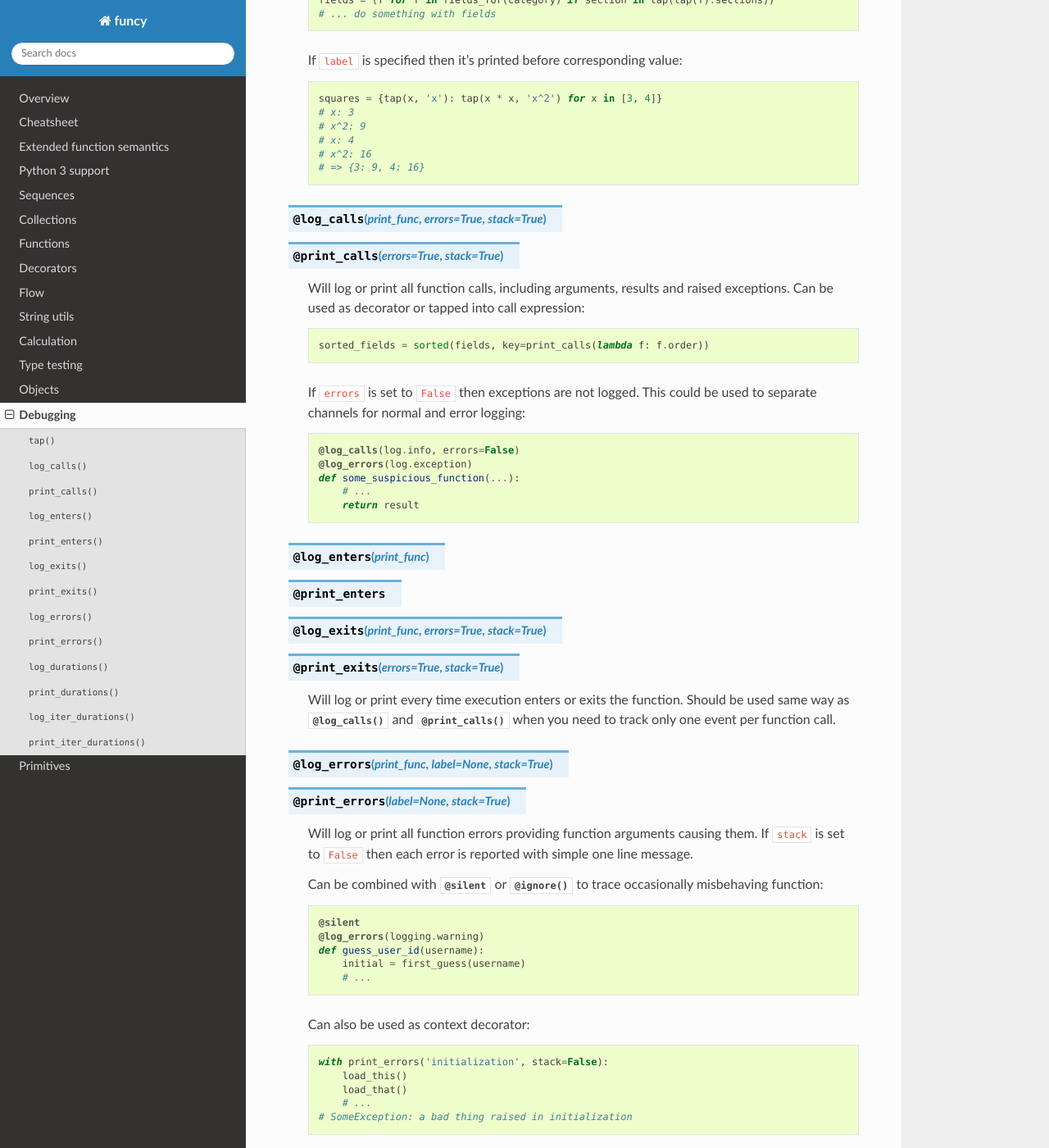
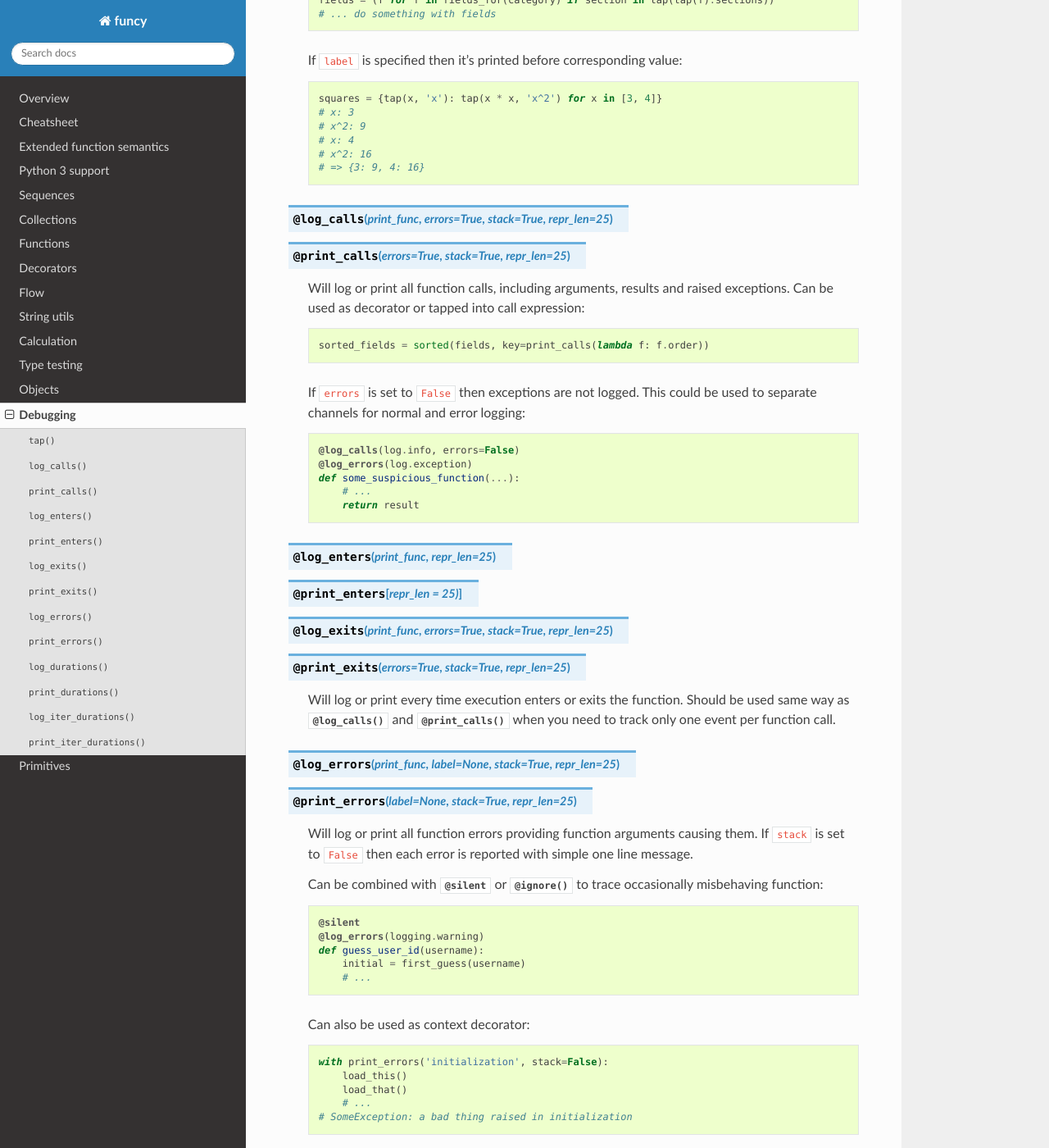
Before and after one commit to Jamaal224/funcy, a Sphinx documentation site: the page built from docs/debug.rst, in a window 1280 px wide and 1400 px high, scrolled down 262 px. Shown: the whole window at 82% size. Built offline with Sphinx 7.4.7 and the Read the Docs theme 2.0.0, drawn with Linux system fonts in a browser that asks for light colours; some of the changed text lies outside the part shown.

Commit message:
Add repr_len param to various debug utils
Closes #66.

```diff
--- a/docs/debug.rst
+++ b/docs/debug.rst
@@ -18,8 +18,8 @@ Debugging
         # => {3: 9, 4: 16}
 
 
-.. decorator:: log_calls(print_func, errors=True, stack=True)
-               print_calls(errors=True, stack=True)
+.. decorator:: log_calls(print_func, errors=True, stack=True, repr_len=25)
+               print_calls(errors=True, stack=True, repr_len=25)
 
     Will log or print all function calls, including arguments, results and raised exceptions. Can be used as decorator or tapped into call expression::
 
@@ -34,16 +34,16 @@ Debugging
             return result
 
 
-.. decorator:: log_enters(print_func)
-               print_enters
-               log_exits(print_func, errors=True, stack=True)
-               print_exits(errors=True, stack=True)
+.. decorator:: log_enters(print_func, repr_len=25)
+               print_enters[(repr_len=25)]
+               log_exits(print_func, errors=True, stack=True, repr_len=25)
+               print_exits(errors=True, stack=True, repr_len=25)
 
     Will log or print every time execution enters or exits the function. Should be used same way as :func:`@log_calls()<log_calls>` and :func:`@print_calls()<print_calls>` when you need to track only one event per function call.
 
 
-.. decorator:: log_errors(print_func, label=None, stack=True)
-               print_errors(label=None, stack=True)
+.. decorator:: log_errors(print_func, label=None, stack=True, repr_len=25)
+               print_errors(label=None, stack=True, repr_len=25)
 
     Will log or print all function errors providing function arguments causing them. If ``stack``
     is set to ``False`` then each error is reported with simple one line message.
@@ -65,8 +65,8 @@ Debugging
         # SomeException: a bad thing raised in initialization
 
 
-.. decorator:: log_durations(print_func, label=None, unit='auto', threshold=None)
-               print_durations(label=None, unit='auto', threshold=None)
+.. decorator:: log_durations(print_func, label=None, unit='auto', threshold=None, repr_len=25)
+               print_durations(label=None, unit='auto', threshold=None, repr_len=25)
 
     Will time each function call and log or print its duration::
 
```
Also changed, not shown: 1 other file.
